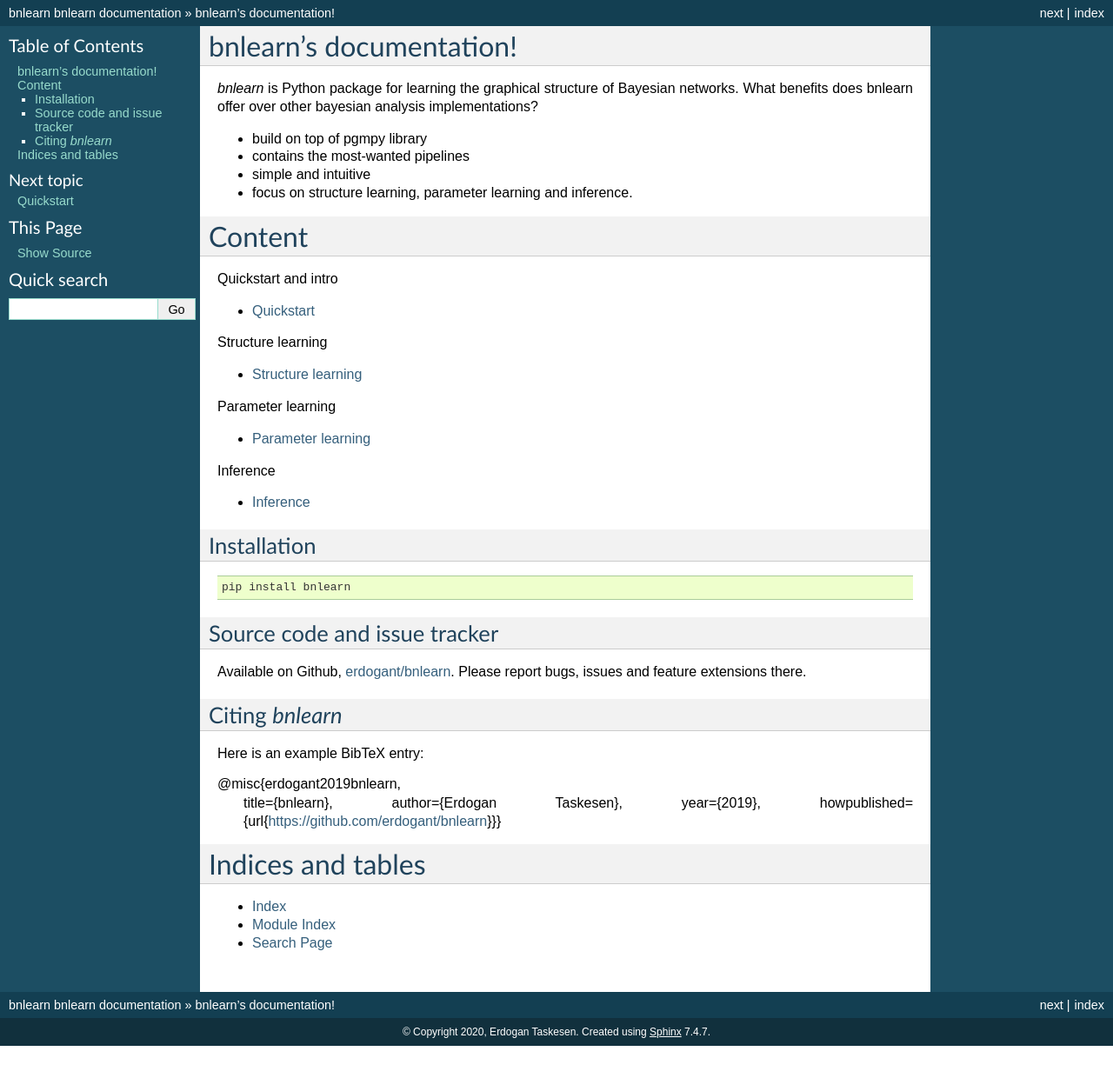
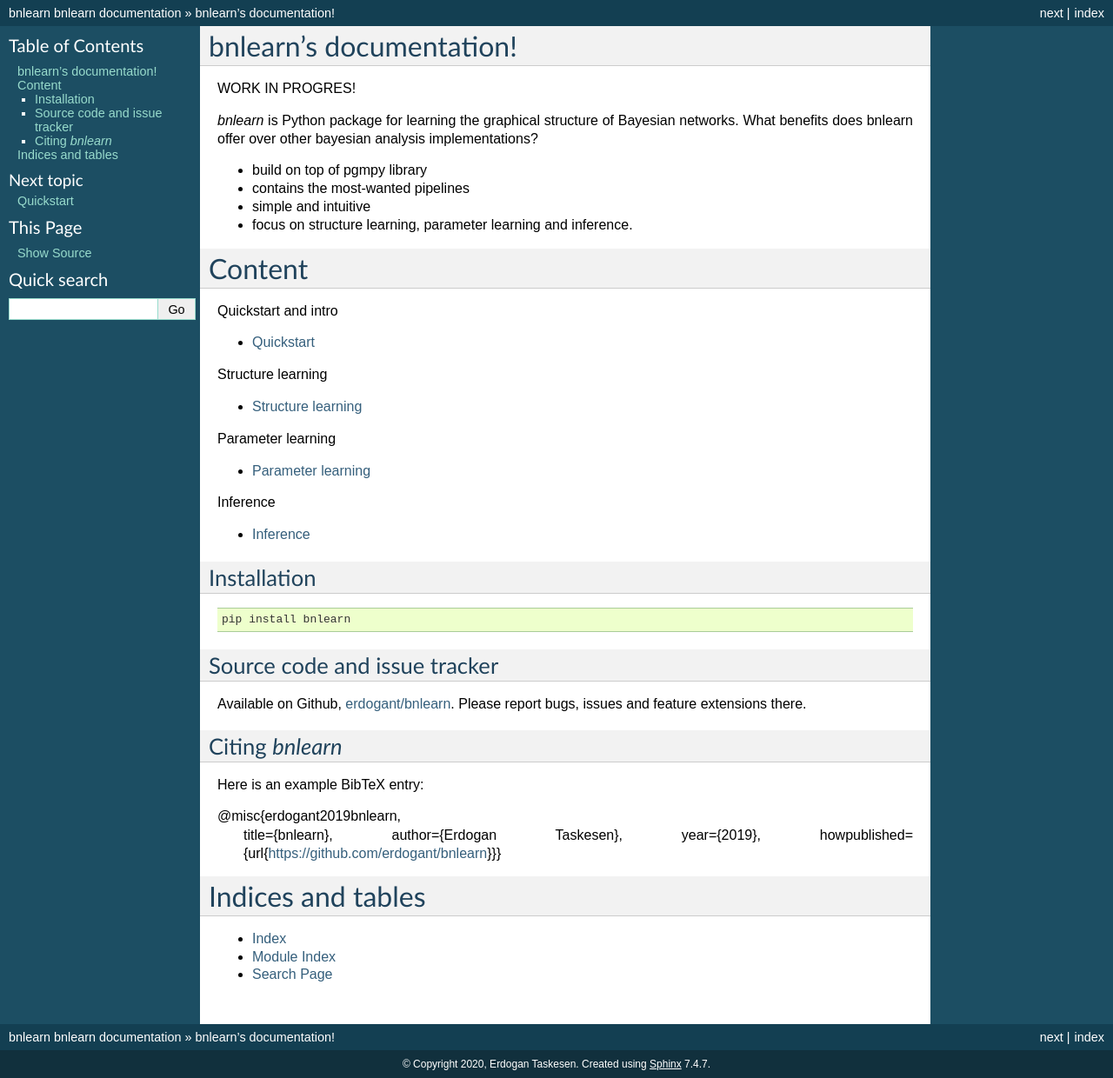
Before and after one commit to erdogant/bnlearn, a Sphinx documentation site: the page built from docs/source/index.rst, in a window 1280 px wide. Shown: the whole page at 87% size. Built offline with Sphinx 7.4.7, drawn with Linux system fonts in a browser that asks for light colours; before the commit the page ends 1203 px from its top, so only the background shows below that.

Commit message:
Update index.rst

```diff
--- a/docs/source/index.rst
+++ b/docs/source/index.rst
@@ -1,5 +1,7 @@
 bnlearn's documentation!
 ========================
+
+WORK IN PROGRES!
 
 *bnlearn* is Python package for learning the graphical structure of Bayesian networks. What benefits does bnlearn offer over other bayesian analysis implementations?
 
```
